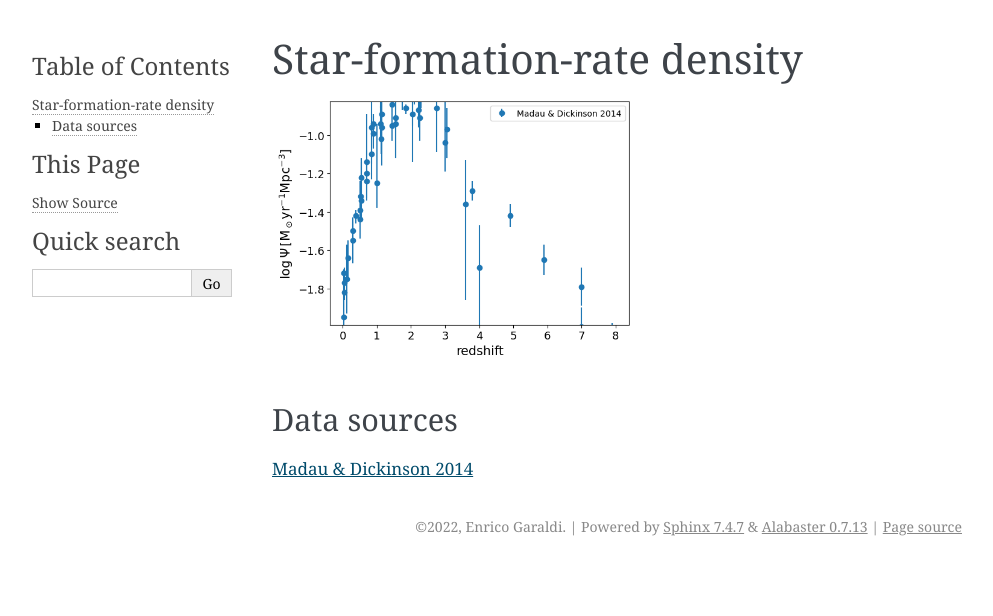
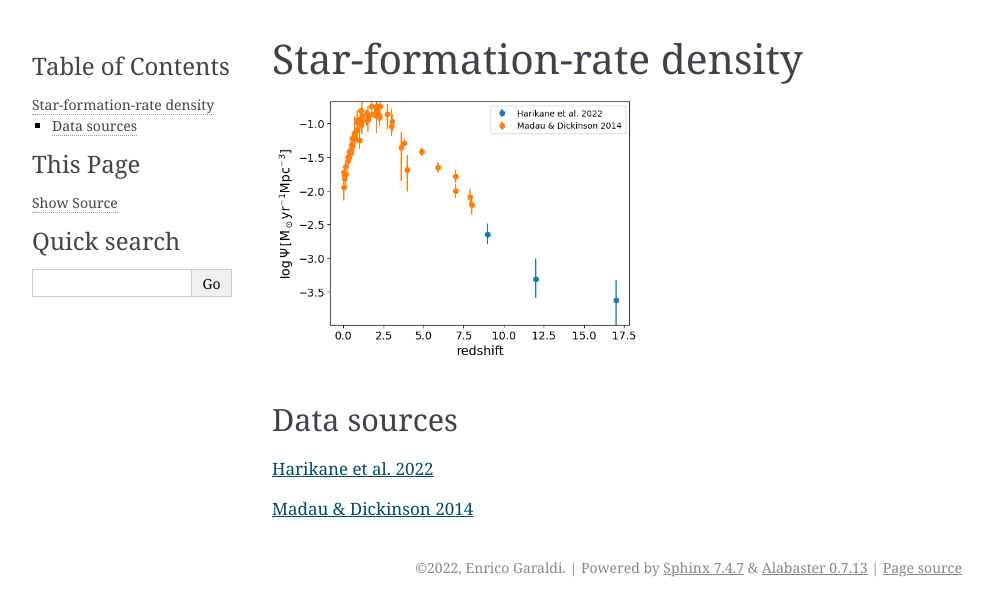
Before and after one commit to EGaraldi/corecon, a Sphinx documentation site: the page built from docs/datarst/sfrd.rst, in a window 1280 px wide. Shown: the top 616 px of the page, without its empty margins (148-1141 px from the left). Built offline with Sphinx 7.4.7, drawn with Linux system fonts in a browser that asks for light colours; pages that are not in the unit, such as notebooks, are missing from menus.

Commit message:
updated docs

```diff
--- a/docs/datarst/UV_luminosity_function.rst
+++ b/docs/datarst/UV_luminosity_function.rst
@@ -74,6 +74,12 @@ Data sources
 
    <a href="https://arxiv.org/pdf/2207.12474.pdf" target="_blank">Finkelstein et al. 2022</a>
 
+|Harikane et al. 2022|
+
+.. |Harikane et al. 2022| raw:: html
+
+   <a href="https://arxiv.org/pdf/2208.01612.pdf" target="_blank">Harikane et al. 2022</a>
+
 |Ishigaki et al. 2018|
 
 .. |Ishigaki et al. 2018| raw:: html
--- a/docs/datarst/sfrd.rst
+++ b/docs/datarst/sfrd.rst
@@ -8,6 +8,12 @@ Star-formation-rate density
 Data sources
 ^^^^^^^^^^^^
 
+|Harikane et al. 2022|
+
+.. |Harikane et al. 2022| raw:: html
+
+   <a href="https://arxiv.org/pdf/2208.01612.pdf" target="_blank">Harikane et al. 2022</a>
+
 |Madau & Dickinson 2014|
 
 .. |Madau & Dickinson 2014| raw:: html
```
Also changed, not shown: docs/plots/Lya_spike_galaxy_correlation.png, docs/plots/UV_luminosity_function.png, docs/plots/quasar_luminosity_function.png, docs/plots/sfrd.png.
